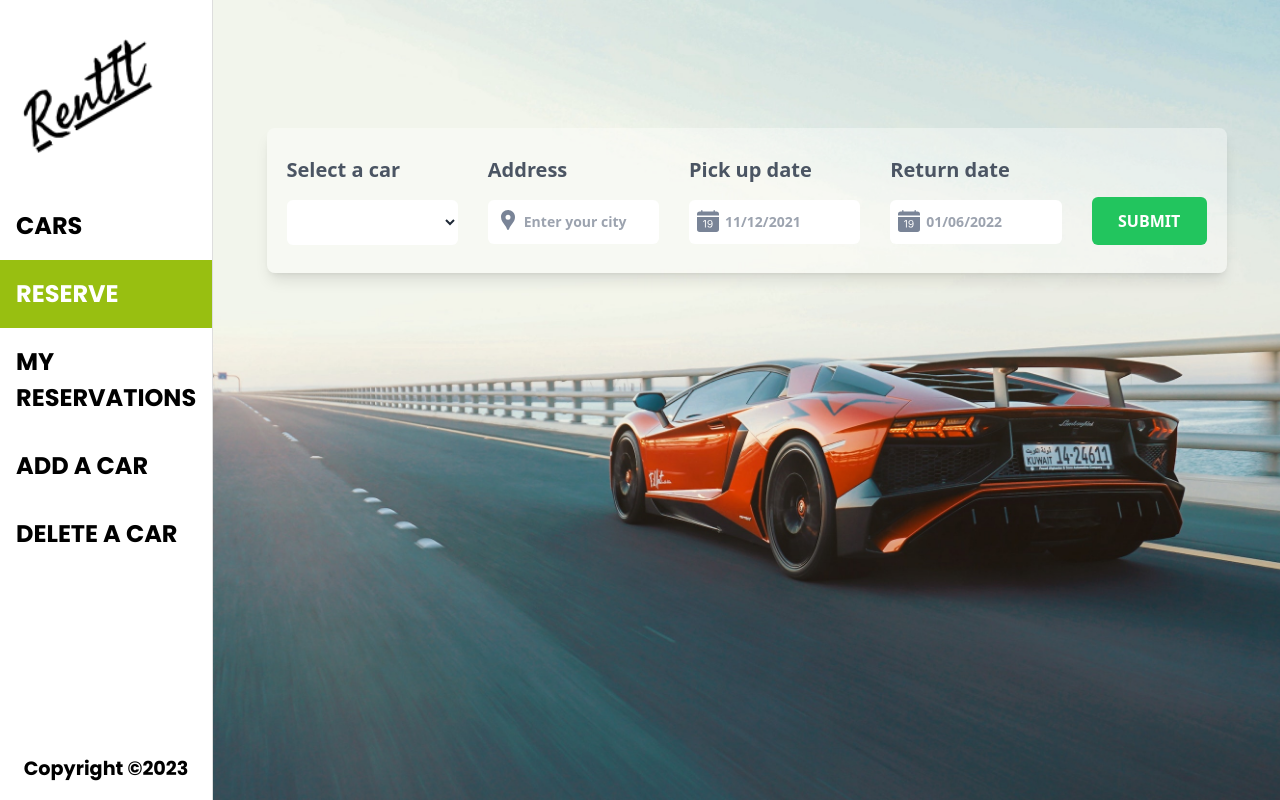
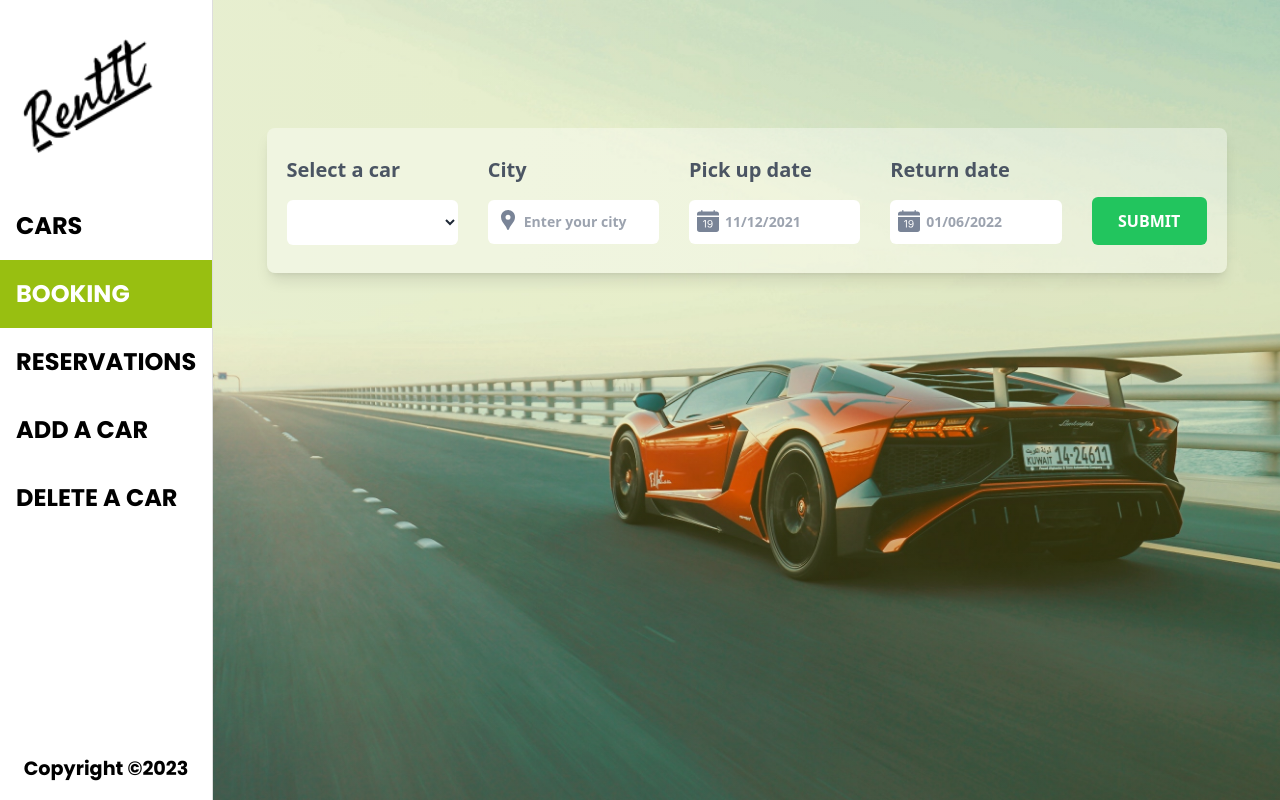
Before and after one commit to wassimchakib/Car-Rental-Front-End, a React (Create React App) app: page /reserve in a window 1280 px wide. Built offline with nearby package versions, Linux system fonts and the light colour scheme; a web font is replaced by a local one.

Commit message:
Improve user interface

```diff
--- a/src/App.css
+++ b/src/App.css
@@ -22,10 +22,13 @@ body {
 
 #root {
   display: flex;
+  width: 100%;
+  min-height: 100vh;
 }
 
 .container {
   width: 100%;
+  max-width: 100vw;
 }
 
 @media (max-width: 680px) {
--- a/src/App.js
+++ b/src/App.js
@@ -12,7 +12,7 @@ function App() {
     <>
       <BrowserRouter>
         <Navbar />
-        <div className="app_container">
+        <div className="container">
           <Routes>
             <Route exact path="/" element={<Navigate to="/cars" />} />
             <Route exact path="/cars" element={<h1>Cars Page</h1>} />
--- a/src/components/Navbar/Navbar.jsx
+++ b/src/components/Navbar/Navbar.jsx
@@ -23,8 +23,8 @@ const Navbar = () => {
         <img className="navbar__title" src={myIcon} alt="Rent It icon" />
         <ul className="navbar__links">
           <li><NavLink to="cars" className={({ isActive }) => (isActive ? 'active' : '')}>Cars</NavLink></li>
-          <li><NavLink to="reserve" className={({ isActive }) => (isActive ? 'active' : '')}>Reserve</NavLink></li>
-          <li><NavLink to="my-reservations" className={({ isActive }) => (isActive ? 'active' : '')}>My Reservations</NavLink></li>
+          <li><NavLink to="reserve" className={({ isActive }) => (isActive ? 'active' : '')}>Booking</NavLink></li>
+          <li><NavLink to="my-reservations" className={({ isActive }) => (isActive ? 'active' : '')}>Reservations</NavLink></li>
           <li><NavLink to="add" className={({ isActive }) => (isActive ? 'active' : '')}>Add A Car</NavLink></li>
           <li><NavLink to="delete" className={({ isActive }) => (isActive ? 'active' : '')}>Delete A Car</NavLink></li>
         </ul>
--- a/src/components/Navbar/index.css
+++ b/src/components/Navbar/index.css
@@ -6,6 +6,8 @@
   display: flex;
   flex-direction: column;
   justify-content: center;
+  background-color: white;
+  z-index: 99;
 }
 
 .navbar__title {
--- a/src/components/ReservationForm/ReservationForm.jsx
+++ b/src/components/ReservationForm/ReservationForm.jsx
@@ -30,22 +30,38 @@ const ReservationForm = () => {
     ev.preventDefault();
 
     if (form.city.trim().length === 0) {
-      enqueueSnackbar('Please enter an address or city', { variant: 'error' });
+      enqueueSnackbar('Please enter an address or city', {
+        variant: 'error',
+        TransitionProps: { direction: 'down' },
+        anchorOrigin: { vertical: 'top', horizontal: 'right' },
+      });
       return;
     }
 
     if (!form.startingDate) {
-      enqueueSnackbar('Please select a pick up date', { variant: 'error' });
+      enqueueSnackbar('Please select a pick up date', {
+        variant: 'error',
+        TransitionProps: { direction: 'down' },
+        anchorOrigin: { vertical: 'top', horizontal: 'right' },
+      });
       return;
     }
 
     if (!form.endingDate) {
-      enqueueSnackbar('Please select a return date', { variant: 'error' });
+      enqueueSnackbar('Please select a return date', {
+        variant: 'error',
+        TransitionProps: { direction: 'down' },
+        anchorOrigin: { vertical: 'top', horizontal: 'right' },
+      });
       return;
     }
 
     if (form.endingDate < form.startingDate) {
-      enqueueSnackbar('Return date must come after the pick date', { variant: 'error' });
+      enqueueSnackbar('Return date must come after the pick date', {
+        variant: 'error',
+        TransitionProps: { direction: 'down' },
+        anchorOrigin: { vertical: 'top', horizontal: 'right' },
+      });
       // Uncomment this line after adding redux action to prevent form submission
       // return;
     }
@@ -98,8 +114,8 @@ const ReservationForm = () => {
         className="md:w-[20%] px-2 w-full"
         type="text"
         placeholder="Enter your city"
-        label="Address"
-        id="address"
+        label="City"
+        id="city"
         name="city"
         icon={<MdLocationPin size={24} fill="#798497" />}
         onChange={handleInput}
--- a/src/pages/Reserve/reserve.css
+++ b/src/pages/Reserve/reserve.css
@@ -1,19 +1,5 @@
-#root {
-  width: 100%;
-  height: 100vh;
-  display: flex;
-}
-
-.app_container {
-  width: 100%;
-}
-
-.App {
-  height: 100%;
-}
-
 .background {
-  background-image: url('/public/reservation-page-background.jpg');
+  background-image: linear-gradient(to right, #97c0021f, #97c00229), url('/public/reservation-page-background.jpg');
   background-size: cover;
 }
 
@@ -24,7 +10,7 @@
 
 @media screen and (max-width: 430px) {
   .reservation {
-    padding: 1rem;
+    padding: 2rem 1rem;
   }
 }
 
```
